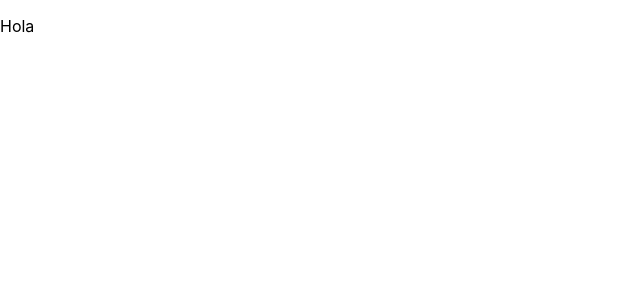
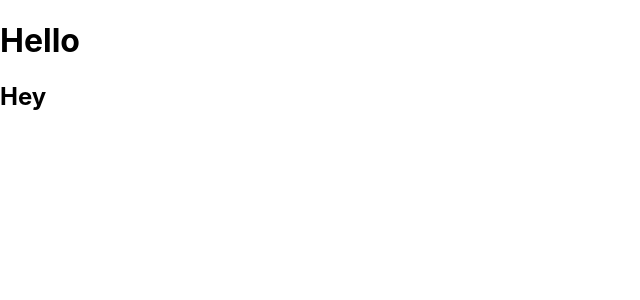
Before and after one commit to nurcanyildiz/diache, a React (Create React App) app: page / in a window 1280 px wide. Shown: the top 300 px of the page, without its empty margins (0-640 px from the left). Built offline with nearby package versions, Linux system fonts and the light colour scheme.

Commit message:
changed Nurcas codes

```diff
--- a/src/App.js
+++ b/src/App.js
@@ -1,4 +1,5 @@
 import "./App.css";
+import Home from "./Home";
 
 function App() {
   // const prayer = [
@@ -43,7 +44,7 @@ function App() {
   return (
     <div className="title">
       <header className="App-header">
-        <p>Hola</p>
+        <Home />
       </header>
     </div>
   );
--- a/src/Home.jsx
+++ b/src/Home.jsx
@@ -1,12 +1,10 @@
-import React from "react";
-
-const Home = () => {
-    return(
-        <>
-        <h1>Hello</h1>
-        <h2>Hey</h2>
-        </>
-    )
+function Home() {
+  return (
+    <>
+      <h1>Hello</h1>
+      <h2>Hey</h2>
+    </>
+  );
 }
 
 export default Home;
```
